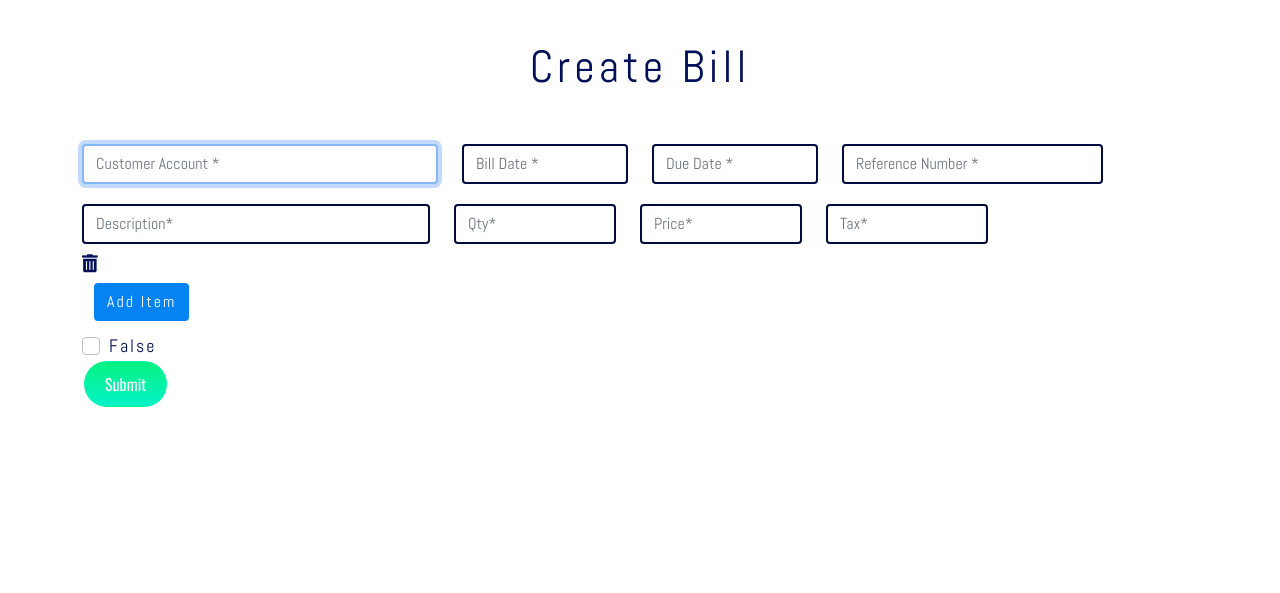
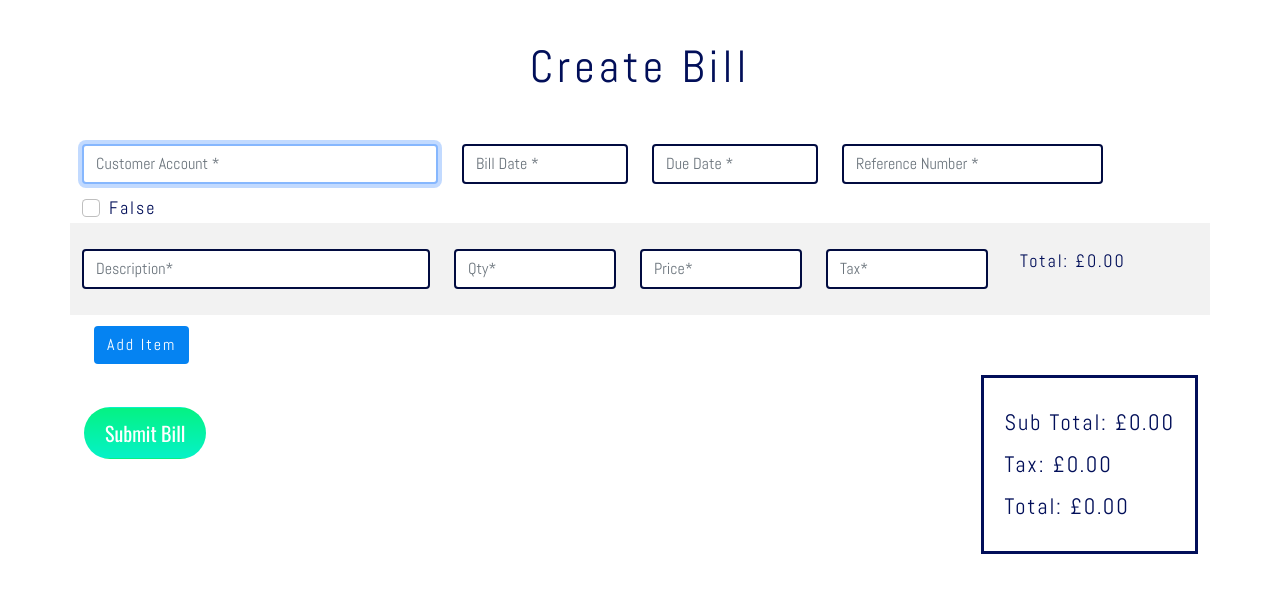
Before and after one commit to R-Prince/counter_ms4, a Django app: page /bill/create in a window 1280 px wide. Shown: the part 59-652 px from the top of the page. Run offline with Django 3.2, Linux system fonts and the light colour scheme; some libraries are stand-ins or nearby versions.

Commit message:
Add js to calculate bill total on create bill template

```diff
--- a/bills/static/bills/css/bills.css
+++ b/bills/static/bills/css/bills.css
@@ -3,3 +3,24 @@
     margin: 0.7rem 0px;
     padding-left: 0px;
 }
+
+.submit-container{
+    margin-top: 2rem;
+}
+
+/* Bill CSS */
+.total-container{
+    list-style: none;
+    padding: 20px;
+    border: 3px solid;
+}
+
+.total-container li{
+    margin: 0.5rem 0px ;
+    font-size: 1.4rem;
+}
+
+#bill_lines{
+    background-color: #f2f2f2;
+    padding: 1rem 0px;
+}
--- a/bills/static/bills/js/bills.js
+++ b/bills/static/bills/js/bills.js
@@ -1,6 +1,6 @@
 // Function to add another bill line
 $("#add_item").click(function(){
-    bill_line = "<div class='row' id='bill_items'><div class='col-12 col-md-4'><input type='text' name='description' id='description' placeholder='Description*' required minlength='3' class='form-control textInput'></div><div class='col-12 col-md-2'><input type='number' name='quantity' id='quantity' placeholder='Qty*' required min='1' max='1000000' class='form-control textInput'></div><div class='col-12 col-md-2'><input type='number' name='price' id='price' placeholder='Price*' required min='0.01' max='1000000' class='form-control textInput'></div><div class='col-12 col-md-2'><input type='number' name='tax' id='tax' placeholder='Tax*' required min='0.01' max='1000000' class='form-control textInput'></div><i class='delete_line fas fa-trash-alt delete-button'></i>"
+    bill_line = "<div class='row' id='bill_items'><div class='col-12 col-md-4'><input type='text' name='description' id='description' placeholder='Description*' required minlength='3' class='form-control textInput'></div><div class='col-12 col-md-2'><input type='number' name='quantity' id='quantity' placeholder='Qty*' required class='form-control textInput quantity'></div><div class='col-12 col-md-2'><input type='number' name='price' id='price' placeholder='Price*' required class='form-control textInput price'></div><div class='col-12 col-md-2'><input type='number' name='tax' id='tax' placeholder='Tax*' required class='form-control textInput tax'></div><div class='col-12 col-md-2'><p class='d-inline-flex p-2'>Total: £<span class='line-total'>0.00</span></p></div><i class='delete_line fas fa-trash-alt delete-button'></i>"
     $("#bill_lines").append(bill_line);
 });
 
@@ -8,3 +8,42 @@
 $("#bill_lines").on("click", ".delete_line", function(){
     $(this).parent('div').remove();
 });
+
+// Calculate Tax Total
+$("#bill_lines").on('input','.tax',function(){
+    var totalTax = 0;
+    $(".tax").each(function(){
+        var inputData = $(this).val();
+        totalTax += parseFloat(inputData)
+    })
+    $('.tax-total').text(totalTax)
+});
+
+// Calculate Sub Total
+$("#bill_lines").on('input','.price',function(){
+    var totalPrice = 0;
+    var totalQty = 0;
+    $(".quantity").each(function(){
+        var qty = $(this).val();
+        totalQty += parseFloat(qty)
+    })
+
+    $(".price").each(function(){
+        var price = $(this).val();
+        totalPrice += parseFloat(price)
+    })
+
+    var subTotal = totalPrice * totalQty
+    $('.sub-total').text(subTotal)
+});
+
+// Calculate Total
+$("#bill_lines").on('input', function(){
+    var subTotal = $('.sub-total').text()
+    subTotal = parseFloat(subTotal)
+
+    var taxTotal = $('.tax-total').text()
+    taxTotal = parseFloat(taxTotal)
+
+    $('.total').text(taxTotal + subTotal)
+});
--- a/bills/templates/bills/create_bill.html
+++ b/bills/templates/bills/create_bill.html
@@ -28,22 +28,27 @@
                         <div class="col-6 col-md-3">
                             {{ bill_form.reference_number | as_crispy_field }}
                         </div>
+                        <div class="col-12">
+                            {{ bill_form.bill_paid | as_crispy_field }}
+                        </div>
                     </div>
                     <div class="row" id="bill_lines">
                         <div class="row" id="bill_items">
                             <div class="col-12 col-md-4">
                                 <input type="textarea" class="form-control textInput" id="description" name="description" placeholder="Description*" required minlength="3">
                             </div>
-                            <div class="col-6 col-md-2">
-                                <input type="number" class="form-control textInput" id="quantity" name="quantity" placeholder="Qty*" required>
+                            <div class="col-12 col-md-2">
+                                <input type="number" class="form-control textInput quantity" id="quantity" name="quantity" placeholder="Qty*" required>
                             </div>
-                            <div class="col-6 col-md-2">
-                                <input type="number" class="form-control textInput" id="price" name="price" placeholder="Price*" required>
+                            <div class="col-12 col-md-2">
+                                <input type="number" class="form-control textInput price" id="price" name="price" placeholder="Price*" required>
                             </div>
-                            <div class="col-6 col-md-2">
-                                <input type="number" class="form-control textInput" id="tax" name="tax" placeholder="Tax*" required>
+                            <div class="col-12 col-md-2">
+                                <input type="number" class="form-control textInput tax" id="tax" name="tax" placeholder="Tax*" required>
                             </div>
-                            <i class="delete_line fas fa-trash-alt delete-button"></i>
+                            <div class="col-12 col-md-2">
+                               <p class="d-inline-flex p-2">Total: £<span class="line-total">0.00</span></p>
+                            </div>
                         </div>
                     </div>
                     <div class="row button-container">
@@ -51,9 +56,17 @@
                             <button id="add_item" class="btn btn-blue" >Add Item</button>
                         </div>
                     </div>
-                    {{ bill_form.bill_paid | as_crispy_field }}
-                    <div>
-                        <button type="submit" class="btn green-btn">Submit</button>
+                    <div class="row">
+                        <div class="submit-container col-3">
+                            <button type="submit" class="btn green-btn btn-lg">Submit Bill</button>
+                        </div>
+                        <div class="col-9 d-flex flex-row-reverse bd-highlight">
+                            <ul class="total-container">
+                                <li>Sub Total: £<span class="sub-total">0.00</span></li>
+                                <li>Tax: £<span class="tax-total">0.00</span></li>
+                                <li>Total: £<span class="total">0.00</span></li>
+                            </ul>
+                        </div>
                     </div>
                 </form>
             </div>
```
